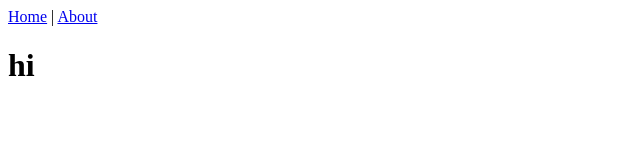
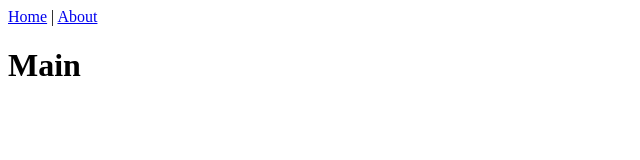
Before and after one commit to ravenusmc/speeches_of_presidents, a Vue app in the folder client/: page / in a window 1280 px wide. Shown: the top 160 px of the page, without its empty margins (0-640 px from the left). Built offline with nearby package versions, Linux system fonts and the light colour scheme.

Commit message:
working on setting up landing page

```diff
--- a/client/src/components/HelloWorld.vue
+++ b/client/src/components/HelloWorld.vue
@@ -1,15 +1,11 @@
 <template>
   <div>
-    <h1>hi</h1>
   </div>
 </template>
 
 <script>
 export default {
   name: 'HelloWorld',
-  props: {
-    msg: String
-  }
 }
 </script>
 
--- a/client/src/router/index.js
+++ b/client/src/router/index.js
@@ -1,6 +1,6 @@
 import Vue from 'vue'
 import VueRouter from 'vue-router'
-import HomeView from '../views/HomeView.vue'
+import Main from '../views/Main.vue'
 
 Vue.use(VueRouter)
 
@@ -8,7 +8,7 @@ const routes = [
   {
     path: '/',
     name: 'home',
-    component: HomeView
+    component: Main
   },
   {
     path: '/about',
--- a/client/src/views/HomeView.vue
+++ /dev/null
@@ -1,17 +0,0 @@
-<template>
-  <div class="home">
-    <HelloWorld msg="Welcome to Your Vue.js App"/>
-  </div>
-</template>
-
-<script>
-// @ is an alias to /src
-import HelloWorld from '@/components/HelloWorld.vue'
-
-export default {
-  name: 'HomeView',
-  components: {
-    HelloWorld
-  }
-}
-</script>
--- /dev/null
+++ b/client/src/views/Main.vue
@@ -0,0 +1,17 @@
+<template>
+  <div>
+    <h1>Main</h1>
+  </div>
+</template>
+
+<script>
+// @ is an alias to /src
+// import HelloWorld from '@/components/HelloWorld.vue'
+
+export default {
+  name: 'Main',
+  // components: {
+  //   HelloWorld
+  // }
+}
+</script>
```
Also changed, not shown: client/src/components/common/Navbar.vue (added).
